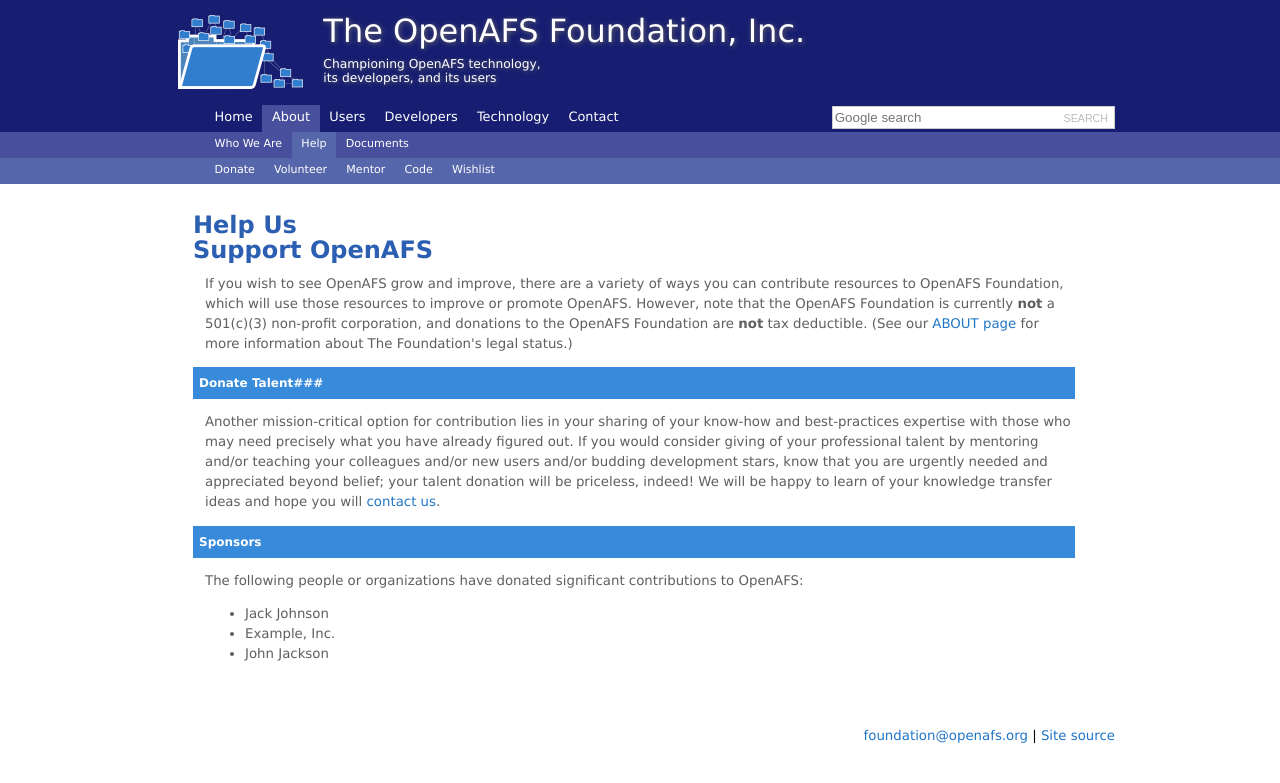
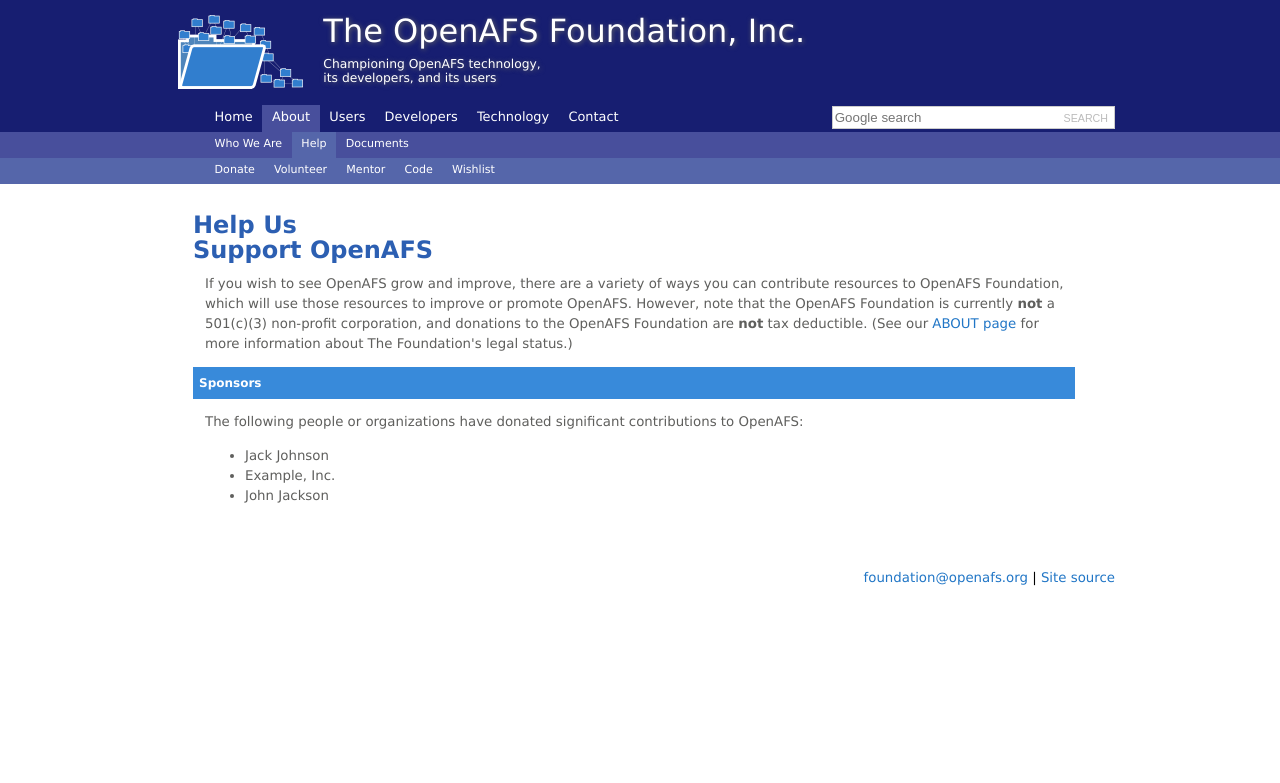
Before and after one commit to openafsfoundation/openafsfoundation.org, a Jekyll site: the page built from help/index.md, in a window 1280 px wide. Shown: the top 783 px of the page. Built offline with Jekyll 4.4.1, drawn with Linux system fonts in a browser that asks for light colours.

Commit message:
Update index.md

```diff
--- a/help/index.md
+++ b/help/index.md
@@ -16,10 +16,6 @@
 legal status.)
 
 
-### Donate Talent###
-
-Another mission-critical option for contribution lies in your sharing of your know-how and best-practices expertise with those who may need precisely what you have already figured out.  If you would consider giving of your professional talent by mentoring and/or teaching your colleagues and/or new users and/or budding development stars, know that you are urgently needed and appreciated beyond belief; your talent donation will be priceless, indeed!  We will be happy to learn of your knowledge transfer ideas and hope you will [contact us]({{ site.baseurl}}/contact/).
-
 ### Sponsors ###
 
 The following people or organizations have donated significant contributions to
```
